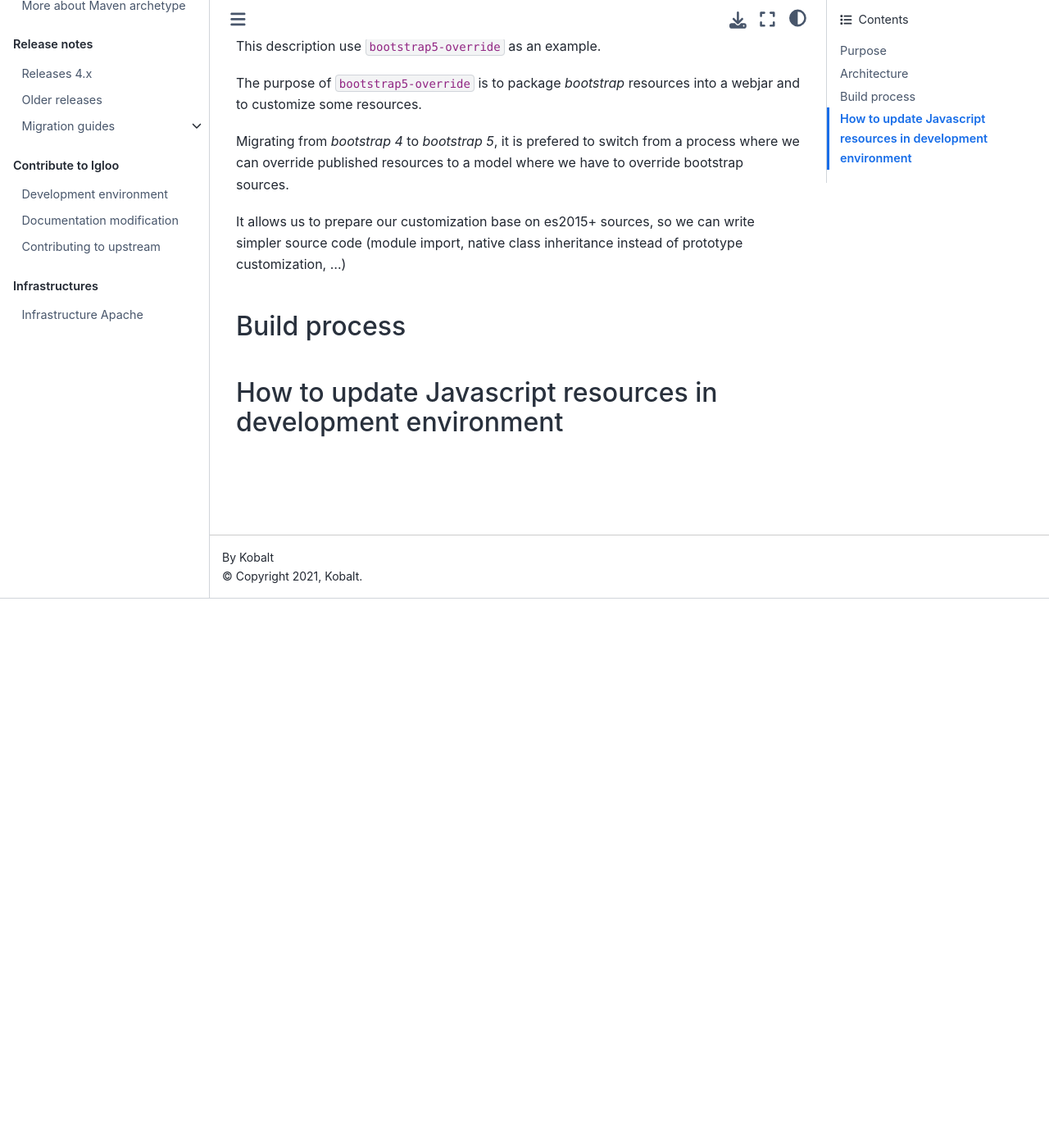
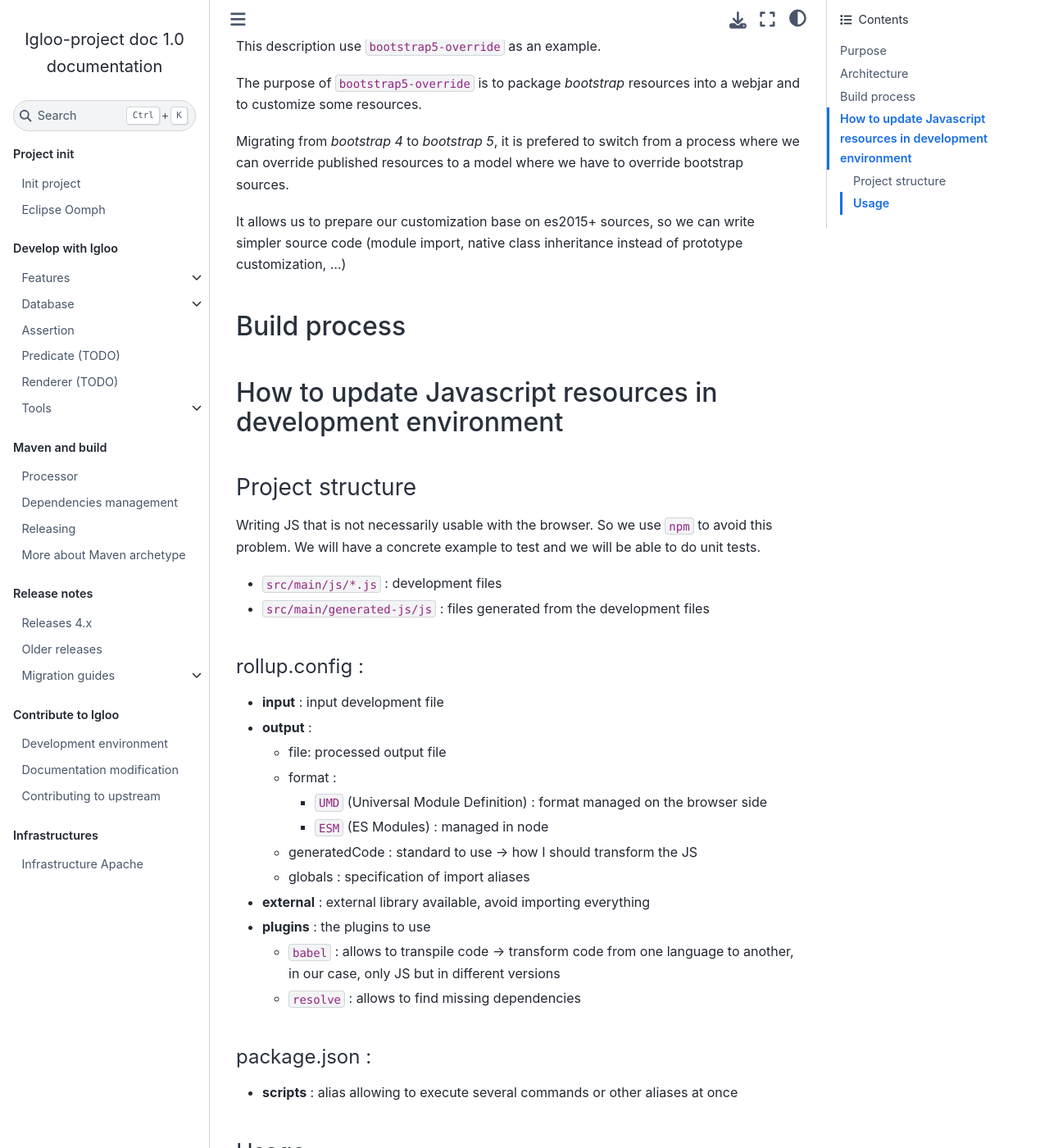
Before and after one commit to igloo-project/igloo-doc, a Sphinx documentation site: the page built from source/maven/javascript.md, in a window 1280 px wide and 1400 px high, scrolled down 670 px. Shown: the whole window at 82% size. Built offline with Sphinx 7.4.7 and the Sphinx Book theme 1.1.4, drawn with Linux system fonts in a browser that asks for light colours; some of the changed text lies outside the part shown.

Commit message:
javascript : build process doc

```diff
--- a/source/maven/javascript.md
+++ b/source/maven/javascript.md
@@ -33,6 +33,43 @@ source code (module import, native class inheritance instead of prototype custom
 
 ## Build process
 
+## How to update Javascript resources in development environment
+
+### Project structure
+
+Writing JS that is not necessarily usable with the browser. So we use `npm` to avoid this problem.
+We will have a concrete example to test and we will be able to do unit tests.
+
+- `src/main/js/*.js` : development files
+- `src/main/generated-js/js` : files generated from the development files
+
+#### rollup.config :
+ - **input** : input development file
+ - **output** :
+   - file: processed output file
+   - format :
+     - `UMD` (Universal Module Definition) : format managed on the browser side
+     - `ESM` (ES Modules) : managed in node
+   - generatedCode : standard to use -> how I should transform the JS
+   - globals : specification of import aliases
+ - **external** : external library available, avoid importing everything
+ - **plugins** : the plugins to use
+   - `babel` : allows to transpile code
+      -> transform code from one language to another, in our case, only JS but in different versions
+   - `resolve` : allows to find missing dependencies
 
 
-## How to update Javascript resources in development environment
+#### package.json :
+ - **scripts** : alias allowing to execute several commands or other aliases at once
+
+### Usage
+
+Example of use in igloo with `bootstrap5-override`.
+To use the commands, go to `igloo-parent/igloo/igloo-webjars/bootstrap5-override/`.
+It becomes possible to use the commands seen in the `package.json` file.
+To see the list of available commands, just run: `npm run-script`.
+We note that these are aliases that allow to call several commands or other aliases. The most commonly used are :
+- `npm run-script js` : generates files from development files -> transpiling, management of missing modules and code restructuring
+- `npm run-script start` : starts the hugo server
+
+TODO : talk about the maven package that processes files during the clean project
```
